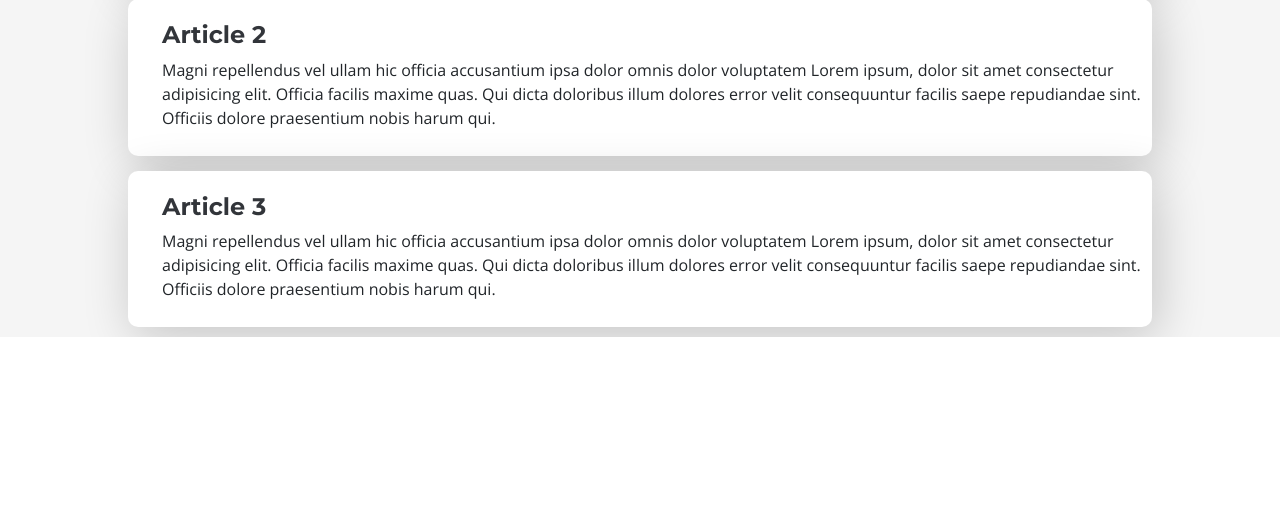
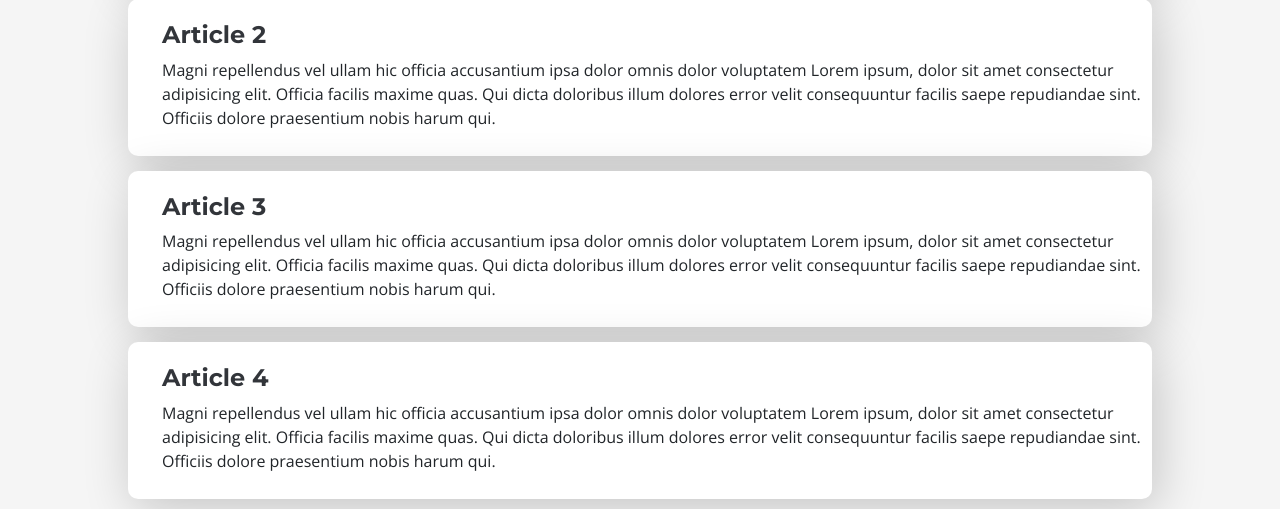
Before and after one commit to ChinmayKulkarnidotexe/Hack-Babies, a Django app: page /search in a window 1280 px wide. Shown: the part 1028-1537 px from the top of the page. Before the commit the page ends 1365 px from the top, so only its background shows below. Run offline with Django 5.2, Linux system fonts and the light colour scheme; some libraries are stand-ins or nearby versions.

Commit message:
Update Test 0.0.1

```diff
--- a/myproject/templates/search.html
+++ b/myproject/templates/search.html
@@ -148,6 +148,19 @@
           </div>
         </div>
 
+        <div class="search-item-container" data-aos="fade-up" data-aos-delay="100">
+          <div class="search-item-box">
+            <ul>
+              <h3>Article 4</h3>
+              <li class="search-item">
+                Magni repellendus vel ullam hic officia accusantium ipsa
+                dolor omnis dolor voluptatem Lorem ipsum, dolor sit amet consectetur adipisicing elit. Officia facilis maxime quas. Qui dicta doloribus illum dolores error velit consequuntur facilis saepe repudiandae sint. Officiis dolore praesentium nobis harum qui.
+              </li>
+
+            </ul>
+          </div>
+        </div>
+
     <!-- Scroll Top -->
     <a
       href="#"
```
